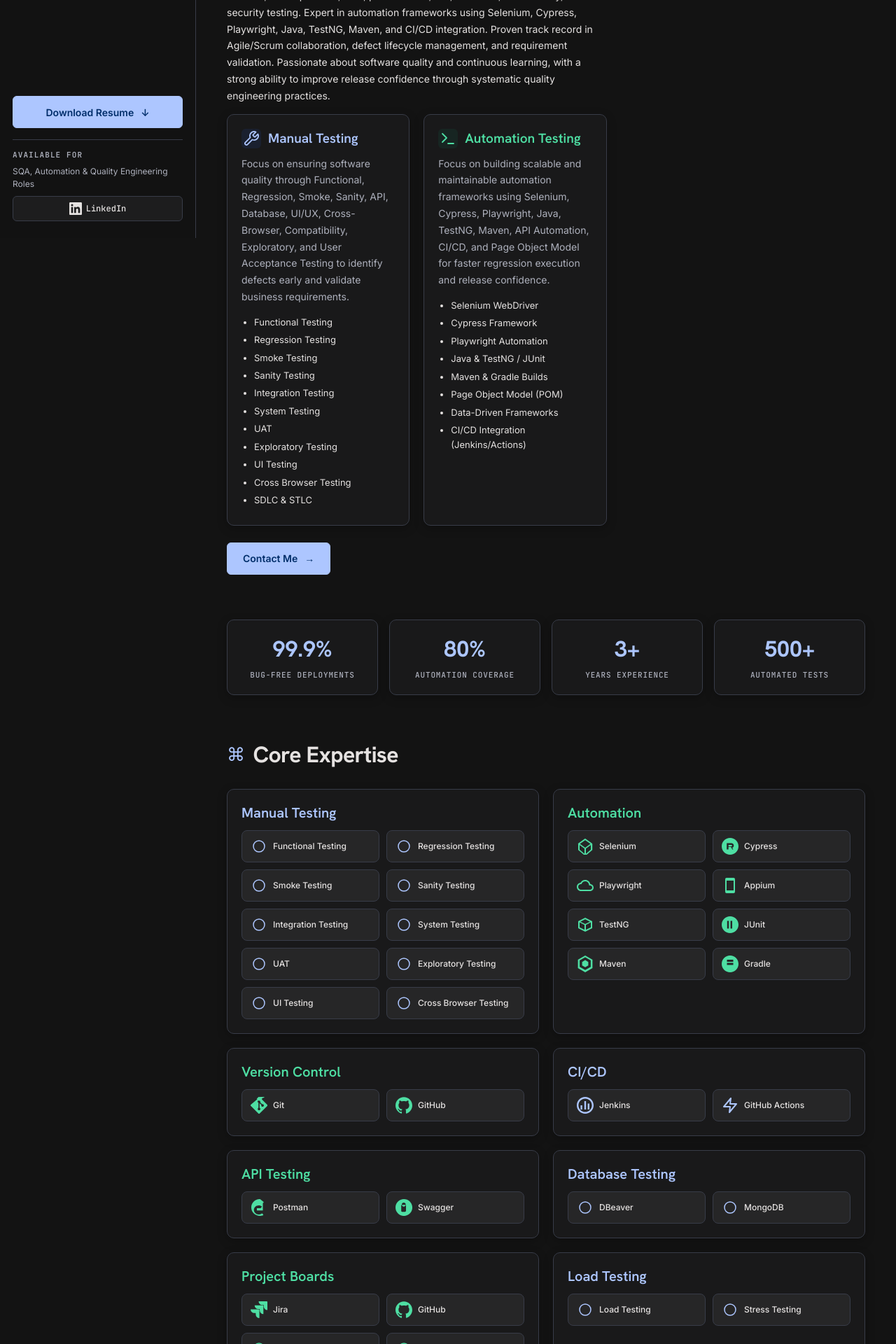
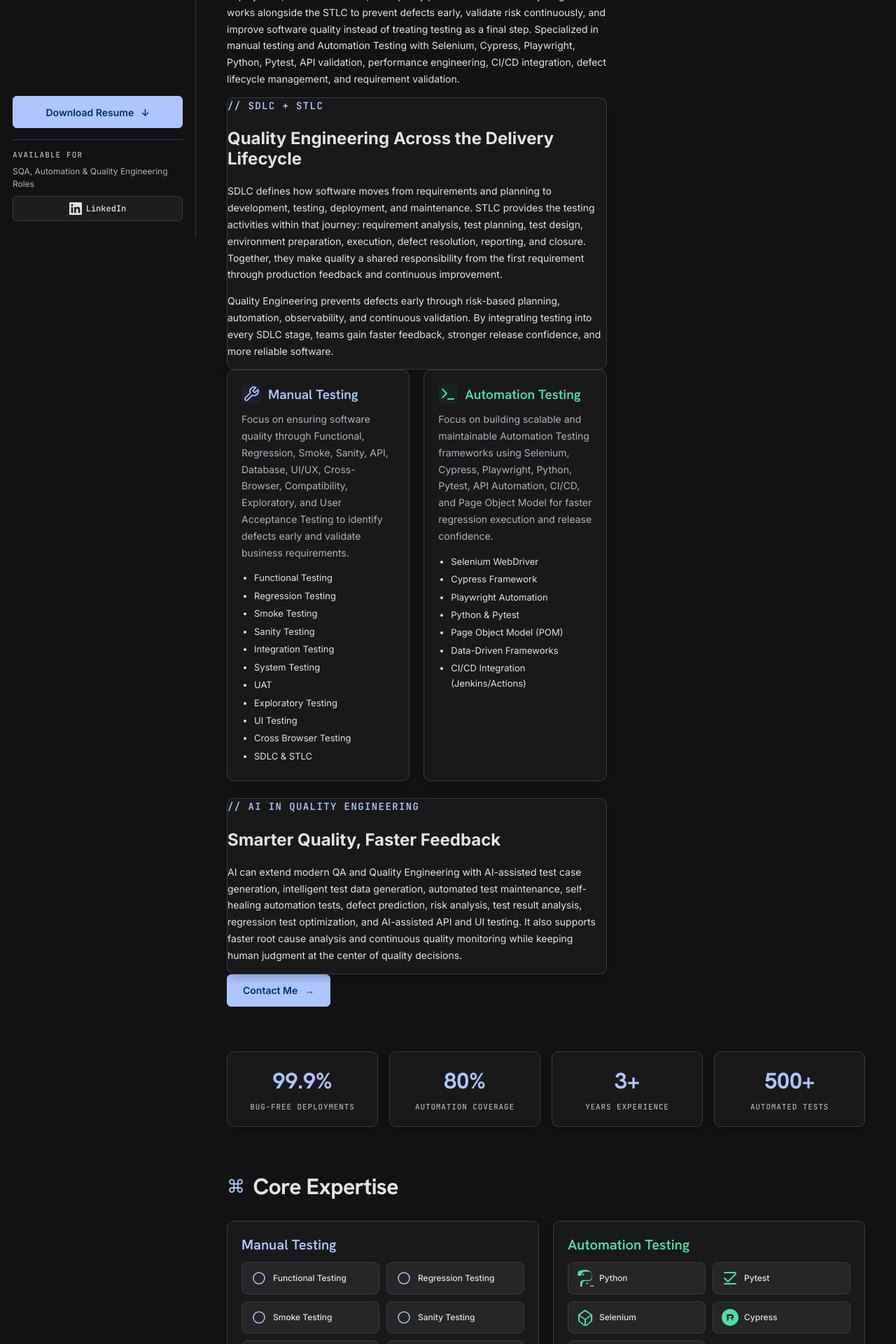
Before and after one commit to ahmedameer-100/ahmedameersqaportfolio, a Next.js app: page / in a window 1280 px wide. Shown: the part 460-2380 px from the top of the page at 70% size. Built offline with nearby package versions, Linux system fonts and the light colour scheme.

Commit message:
Update project

```diff
--- a/app/components/Chatbot.tsx
+++ b/app/components/Chatbot.tsx
@@ -19,7 +19,7 @@
 
 const botKnowledge: Record<string, string> = {
   "Core Skills":
-    "Ahmed Ameer specializes in Manual Testing (Functional, Regression, API, Database, UI/UX, UAT) and Test Automation (Selenium, Cypress, Playwright, Java, TestNG, Postman, CI/CD).",
+    "Ahmed Ameer specializes in Manual Testing (Functional, Regression, API, Database, UI/UX, UAT) and Automation Testing (Selenium, Cypress, Playwright, Python, Postman, CI/CD).",
   "Automation Experience":
     "Ahmed has 3+ years of SQA experience building maintainable automation frameworks using Selenium WebDriver, Cypress, and Playwright with Page Object Model (POM) and CI/CD integration.",
   "Featured Projects":
--- a/app/components/SkillIcon.tsx
+++ b/app/components/SkillIcon.tsx
@@ -93,24 +93,6 @@
           <path d="M12 0C5.373 0 0 5.373 0 12s5.373 12 12 12 12-5.373 12-12S18.627 0 12 0zm-1.8 17.4h-2.4V6.6h2.4v10.8zm4.8 0h-2.4V6.6h2.4v10.8z" />
         </svg>
       );
-    case "Maven":
-      return (
-        <svg {...iconProps}>
-          <path d="M12 0L1.608 6v12L12 24l10.392-6V6L12 0zm0 2.496l7.896 4.548v9.096L12 20.688l-7.896-4.548V7.044L12 2.496zM12 6.6l-4.392 2.532v5.064L12 16.728l4.392-2.532V9.132L12 6.6z" />
-        </svg>
-      );
-    case "Gradle":
-      return (
-        <svg {...iconProps}>
-          <path d="M12 0C5.373 0 0 5.373 0 12s5.373 12 12 12 12-5.373 12-12S18.627 0 12 0zm4.5 13.5h-9v-3h9v3zm0-4.5h-9v-3h9v3z" />
-        </svg>
-      );
-    case "Java":
-      return (
-        <svg {...iconProps}>
-          <path d="M8.851 18.564s-.917.534.653.714c1.902.218 2.874.187 4.969-.211 0 0 .552.346 1.321.646-4.699 2.013-10.633-.118-6.943-1.149M8.276 15.933s-1.028.761.542.924c2.032.209 3.636.227 6.413-.308 0 0 .384.389.987.602-5.679 1.661-12.007.13-7.942-1.218M13.116 11.369c1.117 1.295-.297 2.464-.297 2.464s2.858-1.472 1.543-3.314c-1.262-1.761-2.228-2.652 3.007-5.688 0-.001-8.216 2.053-4.253 6.538M19.33 20.504s.679.559-.747.991c-2.712.822-11.288 1.069-13.669.033-.856-.373.75-.89 1.254-.998.527-.114.828-.093.828-.093-.953-.671-6.156 1.317-2.643 1.887 9.58 1.553 17.462-.7 14.977-1.82M9.292 13.21s-4.362 1.036-1.544 1.412c1.189.159 3.561.123 5.77-.062 1.806-.152 3.618-.477 3.618-.477s-.637.272-1.098.587c-4.429 1.165-12.986.623-10.522-.568 2.082-1.006 3.776-.892 3.776-.892M17.116 17.584c4.503-2.34 2.421-4.589.968-4.285-.355.074-.515.138-.515.138s.132-.207.385-.297c2.875-1.011 5.086 2.981-.928 4.562 0-.001.07-.062.09-.118M14.401 0s2.494 2.494-2.365 6.33c-3.896 3.077-.888 4.832-.001 6.836-2.274-2.053-3.943-3.858-2.824-5.539 1.644-2.469 6.197-3.665 5.19-7.627M9.71 22.579c4.627 2.954 11.065 2.16 11.065 2.16s-2.045.144-4.509.617c-5.741 1.058-11.154.553-9.556-.617 1.333-.987 2.042-1.16 3.0-2.16" />
-        </svg>
-      );
     case "JavaScript":
       return (
         <svg {...iconProps}>
@@ -160,6 +142,57 @@
         <svg {...iconProps} fill="none" stroke="currentColor" strokeWidth="1.8" strokeLinecap="round" strokeLinejoin="round">
           <path d="M22 12A10 10 0 1 1 12 2a10 10 0 0 1 10 10z" />
           <path d="M12 6v6l4 2" />
+        </svg>
+      );
+    case "Apache JMeter":
+      return (
+        <svg {...iconProps} fill="none" stroke="currentColor" strokeWidth="1.8" strokeLinecap="round" strokeLinejoin="round">
+          <path d="M4 19V9m5 10V5m5 14v-7m5 7V3" />
+          <path d="M2 19h20" />
+        </svg>
+      );
+    case "k6":
+      return (
+        <svg {...iconProps} fill="none" stroke="currentColor" strokeWidth="1.8" strokeLinecap="round" strokeLinejoin="round">
+          <path d="M5 4v16M5 12l8-8M5 12l8 8M15 12h4" />
+        </svg>
+      );
+    case "Locust":
+      return (
+        <svg {...iconProps} fill="none" stroke="currentColor" strokeWidth="1.8" strokeLinecap="round" strokeLinejoin="round">
+          <circle cx="12" cy="8" r="4" />
+          <path d="M8 12l-4 8m12-8 4 8M9 16h6" />
+        </svg>
+      );
+    case "Gatling":
+      return (
+        <svg {...iconProps} fill="none" stroke="currentColor" strokeWidth="1.8" strokeLinecap="round" strokeLinejoin="round">
+          <path d="M4 18h16M6 18l3-8 3 4 3-8 3 6" />
+        </svg>
+      );
+    case "Pytest":
+      return (
+        <svg {...iconProps} fill="none" stroke="currentColor" strokeWidth="1.8" strokeLinecap="round" strokeLinejoin="round">
+          <path d="m4 12 5 5L20 6" />
+          <path d="M4 4h16M4 20h16" />
+        </svg>
+      );
+    case "Docker":
+      return (
+        <svg {...iconProps} fill="none" stroke="currentColor" strokeWidth="1.6" strokeLinecap="round" strokeLinejoin="round">
+          <path d="M3 13h16c1.3 0 2.4-.7 3-1.8-.6-.5-1.4-.8-2.2-.8-.2-1.5-1.4-2.6-2.9-2.6-.5 0-1 .1-1.4.4C15 6.3 13.8 5 12.2 5c-1.2 0-2.3.7-2.8 1.8-.4-.2-.9-.3-1.4-.3-1.5 0-2.7 1.1-2.9 2.6C4 9.2 3 10.4 3 12v1Z" />
+          <path d="M5 16c2 2 5 3 8 3 3.5 0 6.3-1.4 8-4" />
+        </svg>
+      );
+    case "AI Assisted Testing":
+    case "Intelligent Test Data":
+    case "Defect Prediction":
+      return (
+        <svg {...iconProps} fill="none" stroke="currentColor" strokeWidth="1.8" strokeLinecap="round" strokeLinejoin="round">
+          <path d="M9 3h6l2 3 3 2v6l-3 2-2 3H9l-2-3-3-2V8l3-2 2-3Z" />
+          <circle cx="9" cy="11" r="1" />
+          <circle cx="15" cy="11" r="1" />
+          <path d="M9 15c1.7 1.2 4.3 1.2 6 0" />
         </svg>
       );
     case "Manual Testing":
--- a/app/globals.css
+++ b/app/globals.css
@@ -543,6 +543,13 @@
   color: var(--green);
 }
 
+.skill-category-description {
+  color: var(--muted);
+  font-size: 12px;
+  line-height: 1.6;
+  margin: -4px 0 14px;
+}
+
 .skill-icon-grid {
   display: grid;
   grid-template-columns: repeat(auto-fill, minmax(130px, 1fr));
--- a/app/page.tsx
+++ b/app/page.tsx
@@ -27,8 +27,7 @@
   "Selenium WebDriver",
   "Cypress Framework",
   "Playwright Automation",
-  "Java & TestNG / JUnit",
-  "Maven & Gradle Builds",
+  "Python & Pytest",
   "Page Object Model (POM)",
   "Data-Driven Frameworks",
   "CI/CD Integration (Jenkins/Actions)",
@@ -36,13 +35,14 @@
 
 const skillCategories = [
   { title: "Manual Testing", tone: "blue", items: ["Functional Testing", "Regression Testing", "Smoke Testing", "Sanity Testing", "Integration Testing", "System Testing", "UAT", "Exploratory Testing", "UI Testing", "Cross Browser Testing"] },
-  { title: "Automation", tone: "green", items: ["Selenium", "Cypress", "Playwright", "Appium", "TestNG", "JUnit", "Maven", "Gradle"] },
+  { title: "Automation Testing", tone: "green", items: ["Python", "Pytest", "Selenium", "Cypress", "Playwright"] },
   { title: "Version Control", tone: "green", items: ["Git", "GitHub"] },
-  { title: "CI/CD", tone: "blue", items: ["Jenkins", "GitHub Actions"] },
+  { title: "CI/CD", tone: "blue", items: ["Jenkins", "GitHub Actions", "Docker"] },
   { title: "API Testing", tone: "green", items: ["Postman", "Swagger"] },
   { title: "Database Testing", tone: "blue", items: ["DBeaver", "MongoDB"] },
   { title: "Project Boards", tone: "green", items: ["Jira", "GitHub", "Trello", "Asana", "Bugzilla"] },
-  { title: "Load Testing", tone: "blue", items: ["Load Testing", "Stress Testing"] },
+  { title: "Load Testing", tone: "blue", description: "Load, stress, performance, and scalability testing to identify system bottlenecks.", items: ["Apache JMeter", "k6", "Locust", "Gatling"] },
+  { title: "AI Quality Engineering", tone: "green", description: "AI-assisted analysis and automation for continuous quality feedback.", items: ["AI Assisted Testing", "Intelligent Test Data", "Defect Prediction"] },
 ];
 
 const experienceEntries = [
@@ -117,7 +117,7 @@
     image: "/projects/cargo-id-secure.jpg",
     url: "https://app.cargoidsecure.com/",
     manualQa: ["Functional Testing", "Role-Based Access", "API Testing", "Database Validation", "Regression Testing"],
-    autoQa: ["Selenium WebDriver", "TestNG", "Maven", "API Automation"],
+    autoQa: ["Selenium WebDriver", "Pytest", "API Automation"],
   },
   {
     name: "AllZone Technologies",
@@ -203,13 +203,13 @@
     name: "HRMS",
     client: "AllZone Technologies",
     role: "SQA Engineer",
-    tech: "Selenium, Cypress, Postman, JMeter",
+    tech: "Selenium, Cypress, Postman, Apache JMeter",
     description:
       "Validated internal human-resource management workflows including employee onboarding, attendance, leave management, and payroll modules. Developed automation coverage for recurring regression scenarios and performed API testing for HR service integrations. Conducted performance validation on high-traffic dashboard endpoints.",
     image: "/projects/hrms.jpg",
     url: "https://azt-hrms-dev.azurewebsites.net/",
     manualQa: ["HR Workflow Validation", "API Testing", "Database Validation", "UAT Support"],
-    autoQa: ["Selenium", "Cypress", "JMeter Performance Testing"],
+    autoQa: ["Selenium", "Cypress", "Apache JMeter Performance Testing"],
   },
 ];
 
@@ -371,12 +371,23 @@
             <h1>
               Bulletproof <em>Code Quality.</em>
               <br />
-              Automated Testing at Scale.
+              Automation Testing at Scale.
             </h1>
 
             <p className="">
-              Software Quality Assurance Engineer with 3+ years of experience delivering high-reliability web and enterprise applications. Specialized in comprehensive manual testing including functional, regression, smoke, sanity, UI/UX, cross-browser, cross-platform, load, performance, API, database, accessibility, and security testing. Expert in automation frameworks using Selenium, Cypress, Playwright, Java, TestNG, Maven, and CI/CD integration. Proven track record in Agile/Scrum collaboration, defect lifecycle management, and requirement validation. Passionate about software quality and continuous learning, with a strong ability to improve release confidence through systematic quality engineering practices.
+              Software Quality Assurance Engineer with 3+ years of experience delivering high-reliability web and enterprise applications. Quality Engineering connects the complete SDLC, from requirements and planning through development, testing, deployment, and maintenance, with quality practices built into every stage. It works alongside the STLC to prevent defects early, validate risk continuously, and improve software quality instead of treating testing as a final step. Specialized in manual testing and Automation Testing with Selenium, Cypress, Playwright, Python, Pytest, API validation, performance engineering, CI/CD integration, defect lifecycle management, and requirement validation.
             </p>
+
+            <div className="quality-principles panel">
+              <p className="eyebrow accent">// SDLC + STLC</p>
+              <h2>Quality Engineering Across the Delivery Lifecycle</h2>
+              <p>
+                SDLC defines how software moves from requirements and planning to development, testing, deployment, and maintenance. STLC provides the testing activities within that journey: requirement analysis, test planning, test design, environment preparation, execution, defect resolution, reporting, and closure. Together, they make quality a shared responsibility from the first requirement through production feedback and continuous improvement.
+              </p>
+              <p>
+                Quality Engineering prevents defects early through risk-based planning, automation, observability, and continuous validation. By integrating testing into every SDLC stage, teams gain faster feedback, stronger release confidence, and more reliable software.
+              </p>
+            </div>
 
             <div className="hero-expertise">
               <div className="hero-expertise-card panel">
@@ -404,7 +415,7 @@
                   <h3 className="group-title green">Automation Testing</h3>
                 </div>
                 <p className="hero-expertise-desc">
-                  Focus on building scalable and maintainable automation frameworks using Selenium, Cypress, Playwright, Java, TestNG, Maven, API Automation, CI/CD, and Page Object Model for faster regression execution and release confidence.
+                  Focus on building scalable and maintainable Automation Testing frameworks using Selenium, Cypress, Playwright, Python, Pytest, API Automation, CI/CD, and Page Object Model for faster regression execution and release confidence.
                 </p>
                 <ul className="expertise-list">
                   {automationExpertise.map((item) => (
@@ -412,6 +423,14 @@
                   ))}
                 </ul>
               </div>
+            </div>
+
+            <div className="quality-principles panel">
+              <p className="eyebrow accent">// AI IN QUALITY ENGINEERING</p>
+              <h2>Smarter Quality, Faster Feedback</h2>
+              <p>
+                AI can extend modern QA and Quality Engineering with AI-assisted test case generation, intelligent test data generation, automated test maintenance, self-healing automation tests, defect prediction, risk analysis, test result analysis, regression test optimization, and AI-assisted API and UI testing. It also supports faster root cause analysis and continuous quality monitoring while keeping human judgment at the center of quality decisions.
+              </p>
             </div>
 
             <div className="actions">
@@ -460,6 +479,7 @@
             {skillCategories.map((category) => (
               <div className="skill-category panel" key={category.title}>
                 <h3 className={`group-title ${category.tone}`}>{category.title}</h3>
+                {category.description && <p className="skill-category-description">{category.description}</p>}
                 <div className="skill-icon-grid">
                   {category.items.map((item) => (
                     <div className="skill-icon-card" key={item} data-tooltip={item}>
```
